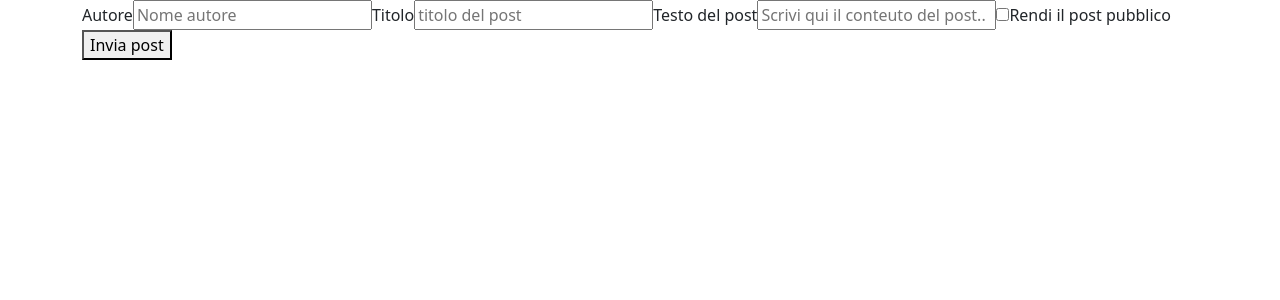
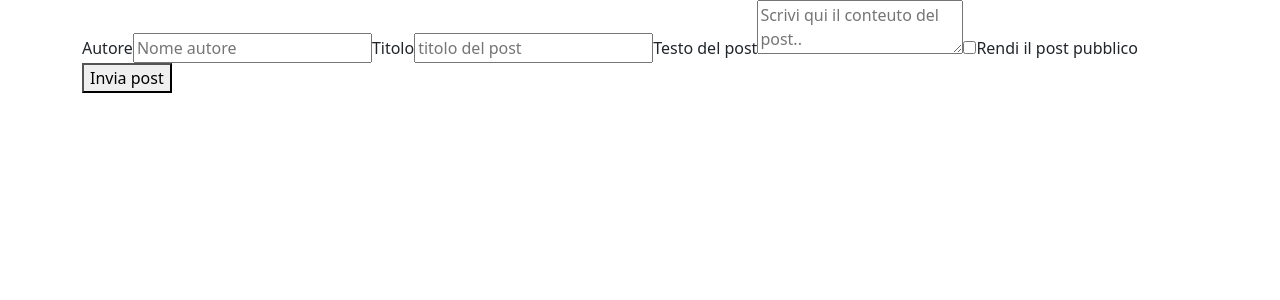
Before and after one commit to Steopa2001/react-post-form, a React (Vite) app in the folder react-post-form/: page / in a window 1280 px wide. Shown: the top 300 px of the page. Built offline with nearby package versions, Linux system fonts and the light colour scheme.

Commit message:
feat: Add blog post form with author, title, body, public fields and alert feedback

```diff
--- a/react-post-form/src/App.jsx
+++ b/react-post-form/src/App.jsx
@@ -30,11 +30,42 @@ function App() {
     }));
   };
 
+  const handleSubmit = (e) => {
+    // blocca il comportamento standard del form
+    e.preventDefault();
+    // attiva il loader
+    setLoading(true);
+    // reset alert prima dell'invio
+    setAlert(null);
+
+    //Effettuo chiamata POST con axios
+    axios
+      .post(apiUrl, formData)
+      .then((resp) => {
+        console.log("Risposta dal server:", resp.data);
+        setAlert({ type: "success", message: "Post inviato con successo!!" });
+        setFormData({ author: "", title: "", body: "", public: false });
+      })
+      .catch((error) => {
+        console.error("Errore durante POST:", error);
+        setAlert({
+          type: "error",
+          message: "Errore durante l'invio. Controlla la console.",
+        });
+      })
+      .finally(() => {
+        setLoading(false); // disattiva il loader sempre
+      });
+  };
+
   return (
     <div className="container">
       <div className="row">
         <div className="col">
-          <form>
+          {/* ALERT: viene mostrato solo se alert non è null */}
+          {alert && <div role="alert">{alert.message}</div>}
+
+          <form onSubmit={handleSubmit}>
             <label>
               Autore
               <input
@@ -57,7 +88,7 @@ function App() {
             </label>
             <label>
               Testo del post
-              <input
+              <textarea
                 name="body"
                 value={formData.body}
                 onChange={handleChange}
```
